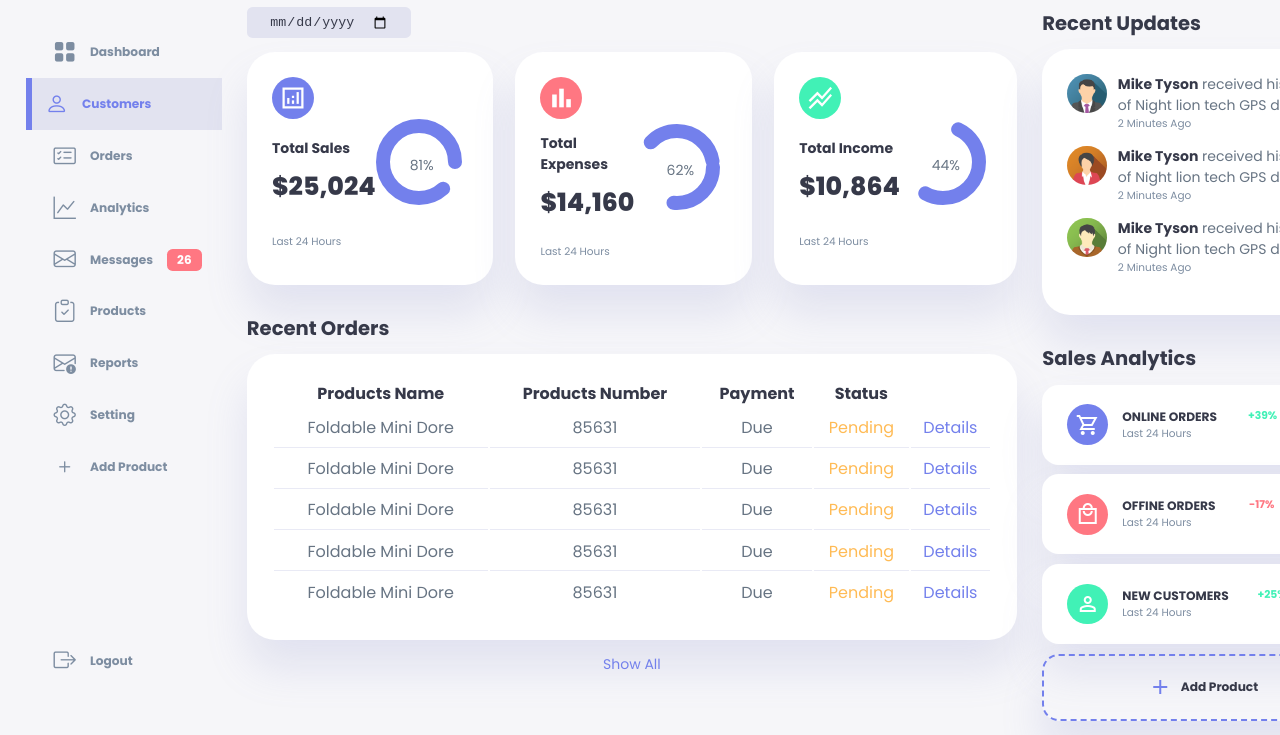
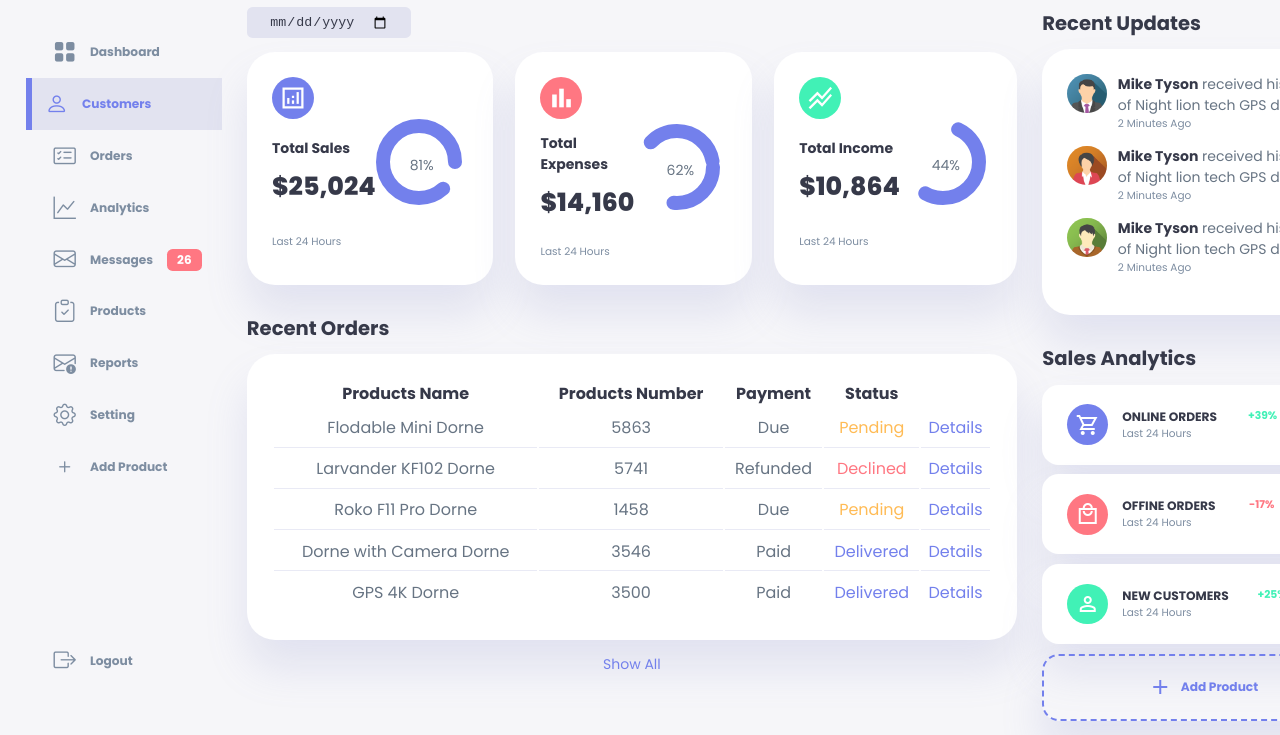
Before and after one commit to neginsoleimani/AdminDashboard, a plain HTML site: page index.html in a window 1280 px wide. Shown: the part 65-800 px from the top of the page. Drawn offline with nearby package versions, Linux system fonts and the light colour scheme.

Commit message:
add orders.js

```diff
--- a/index.html
+++ b/index.html
@@ -188,45 +188,6 @@
                         </tr>
                     </thead>
                     <tbody>
-                        <tr>
-                            <td>Foldable Mini Dore</td>
-                            <td>85631</td>
-                            <td>Due</td>
-                            <td class="warning">Pending</td>
-                            <td class="primary">Details</td>
-                        </tr>
-
-                        <tr>
-                            <td>Foldable Mini Dore</td>
-                            <td>85631</td>
-                            <td>Due</td>
-                            <td class="warning">Pending</td>
-                            <td class="primary">Details</td>
-                        </tr>
-
-                        <tr>
-                            <td>Foldable Mini Dore</td>
-                            <td>85631</td>
-                            <td>Due</td>
-                            <td class="warning">Pending</td>
-                            <td class="primary">Details</td>
-                        </tr>
-
-                        <tr>
-                            <td>Foldable Mini Dore</td>
-                            <td>85631</td>
-                            <td>Due</td>
-                            <td class="warning">Pending</td>
-                            <td class="primary">Details</td>
-                        </tr>
-
-                        <tr>
-                            <td>Foldable Mini Dore</td>
-                            <td>85631</td>
-                            <td>Due</td>
-                            <td class="warning">Pending</td>
-                            <td class="primary">Details</td>
-                        </tr>
                     </tbody>
                 </table>
                 <a href="#">Show All</a>
@@ -371,6 +332,7 @@
     </div>
 
     <!-- Script -->
+    <script src="./script/orders.js"></script>
     <script src="./script/index.js"></script>
 
 </body>
--- a/script/index.js
+++ b/script/index.js
@@ -1,22 +1,38 @@
-const sideMenu =document.querySelector('aside')
-const menuBtn =document.querySelector('#menu-btn')
-const closeBtn =document.querySelector('#close-btn')
-const themeToggler =document.querySelector('.theme-toggler')
+const sideMenu = document.querySelector('aside')
+const menuBtn = document.querySelector('#menu-btn')
+const closeBtn = document.querySelector('#close-btn')
+const themeToggler = document.querySelector('.theme-toggler')
 
 
 
-menuBtn.addEventListener('click',()=>{
-    sideMenu.style.display='block'
+menuBtn.addEventListener('click', () => {
+    sideMenu.style.display = 'block'
 })
 
-closeBtn.addEventListener('click',()=>{
-    sideMenu.style.display='none'
+closeBtn.addEventListener('click', () => {
+    sideMenu.style.display = 'none'
 })
 
 //change theme
-themeToggler.addEventListener('click',()=>{
+themeToggler.addEventListener('click', () => {
     document.body.classList.toggle('dark-theme-variables')
     themeToggler.querySelector('span:nth-child(1)').classList.toggle('active')
     themeToggler.querySelector('span:nth-child(2)').classList.toggle('active')
 
 })
+
+//Fill table
+
+Orders.forEach(order => {
+    const tr = document.createElement('tr')
+    const trContent = `
+                            <td>${order.productName}</td>
+                            <td>${order.productNumber}</td>
+                            <td>${order.paymentStatus}</td>
+                            <td class="${order.shipping === 'Declined' ? 'danger' : order.shipping === 'Pending' ? 'warning' : 'primary'}">${order.shipping} </td>
+                            <td class="primary">Details</td>
+                            `
+
+    tr.innerHTML=trContent
+    document.querySelector('table tbody').appendChild(tr)
+})
--- /dev/null
+++ b/script/orders.js
@@ -0,0 +1,36 @@
+const Orders = [
+    {
+        productName: 'Flodable Mini Dorne',
+        productNumber: '5863',
+        paymentStatus: 'Due',
+        shipping: 'Pending'
+
+    },
+    {
+        productName: 'Larvander KF102 Dorne',
+        productNumber: '5741',
+        paymentStatus: 'Refunded',
+        shipping: 'Declined'
+
+    },
+    {
+        productName: 'Roko F11 Pro Dorne',
+        productNumber: '1458',
+        paymentStatus: 'Due',
+        shipping: 'Pending'
+
+    },
+    {
+        productName: 'Dorne with Camera Dorne',
+        productNumber: '3546',
+        paymentStatus: 'Paid',
+        shipping: 'Delivered'
+
+    },{
+        productName:'GPS 4K Dorne',
+        productNumber:'3500',
+        paymentStatus:'Paid',
+        shipping:'Delivered'
+
+    }
+]
--- a/style/aside.css
+++ b/style/aside.css
@@ -25,6 +25,7 @@ aside .close {
 
 #close-btn{
     color: var(--color-dark);
+    display: none;
 }
 
 aside .sidebar {
--- a/style/right.css
+++ b/style/right.css
@@ -145,6 +145,7 @@
     justify-content: center;
 }
 
+
 .right .sales-analytics .add-product div {
     display: flex;
     align-items: center;
@@ -152,5 +153,6 @@
 }
 
 .right .sales-analytics .add-product div h3{
+    color: var(--color-primary);
     font-weight: bold;
 }
```
